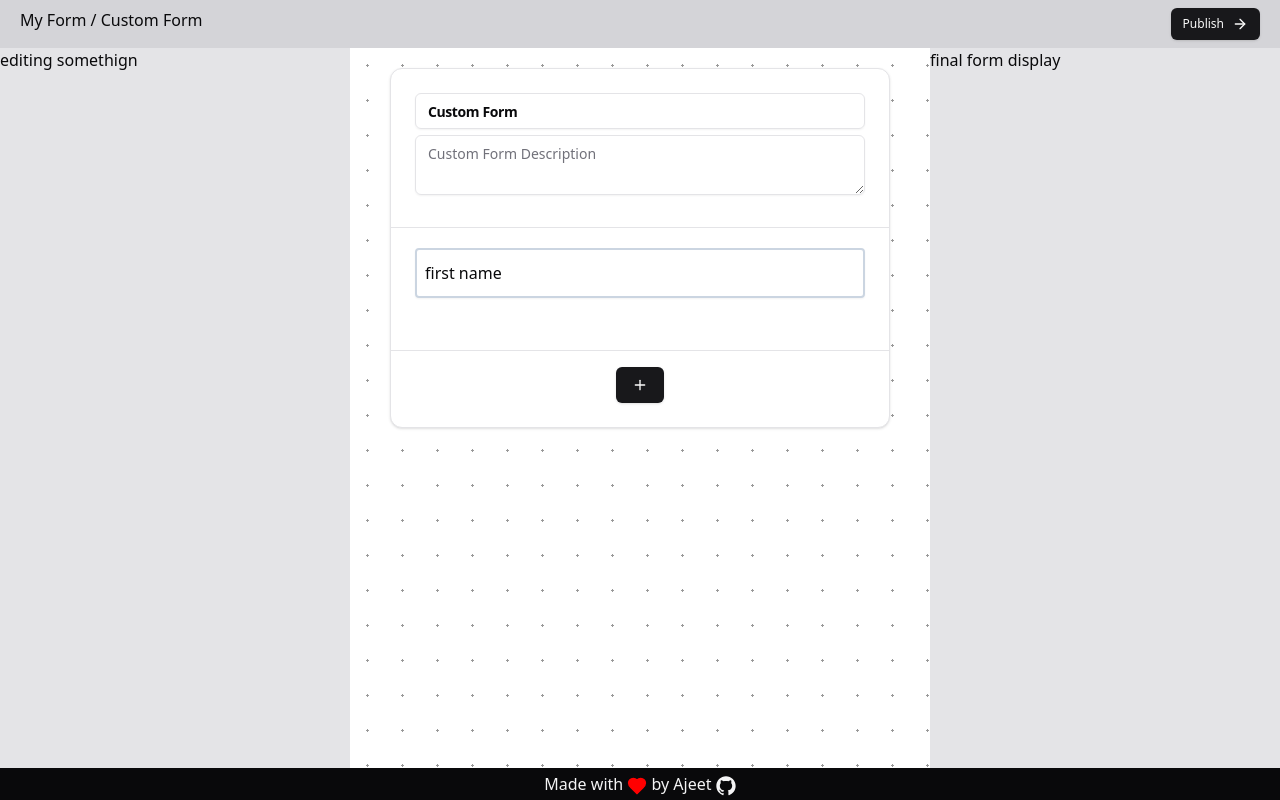
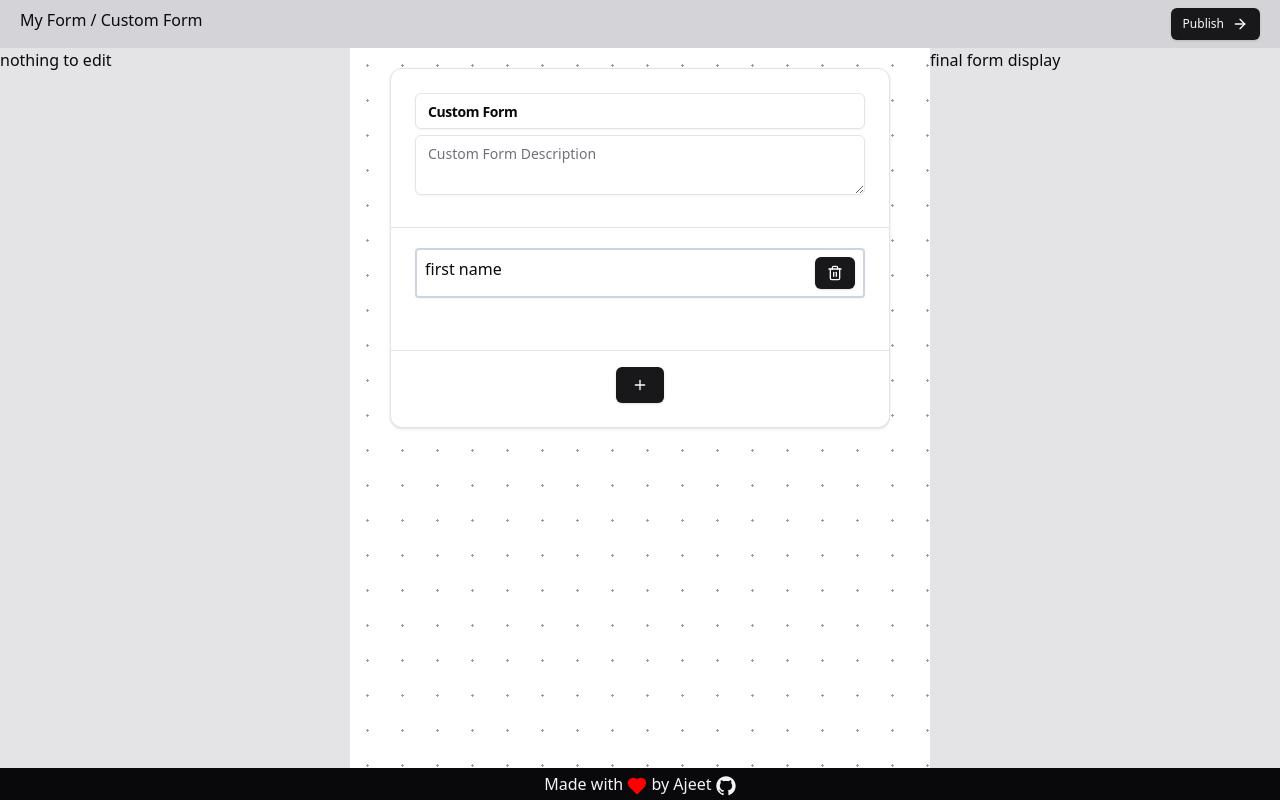
Before and after one commit to thetsajeet/form-factory, a Next.js app: page / in a window 1280 px wide. Both pictures are taken after a click on the button 640 px from the left and 327 px from the top of the page. Built offline with nearby package versions, Linux system fonts and the light colour scheme.

Commit message:
remove form element, set form element

```diff
--- /dev/null
+++ b/src/components/form-factory-ui/EditFormElement.tsx
@@ -0,0 +1,15 @@
+"use client";
+
+import useStore from "@/lib/store";
+
+export default function EditFormElement() {
+  const { currentFormElement } = useStore();
+
+  return currentFormElement ? (
+    <div>
+      editing something: {currentFormElement.id} - {currentFormElement.name}
+    </div>
+  ) : (
+    <div>nothing to edit</div>
+  );
+}
--- a/src/components/form-factory-ui/FFMain.tsx
+++ b/src/components/form-factory-ui/FFMain.tsx
@@ -1,17 +1,5 @@
-"use client";
-
-import useStore from "@/lib/store";
+import EditFormElement from "./EditFormElement";
 import FormBuilder from "./FormBuilder/FormBuilder";
-
-const EditFormElement = () => {
-  const { currentFormElement } = useStore();
-
-  return currentFormElement ? (
-    <div>editing somethign</div>
-  ) : (
-    <div>nothing to edit</div>
-  );
-};
 
 export default function FFMain() {
   return (
--- a/src/components/form-factory-ui/FormBuilder/FormStructure.tsx
+++ b/src/components/form-factory-ui/FormBuilder/FormStructure.tsx
@@ -1,10 +1,13 @@
 "use client";
 
-import useStore from "@/lib/store";
+import { Button } from "@/components/ui/button";
 import { InfoCircledIcon } from "@radix-ui/react-icons";
+import { Trash2Icon } from "lucide-react";
+import useStore, { FormElement } from "@/lib/store";
 
 export default function FormStructure() {
-  const { formElements, selectCurrentFormElement } = useStore();
+  const { formElements, selectCurrentFormElement, removeFormElement } =
+    useStore();
 
   if (formElements.length === 0)
     return (
@@ -14,13 +17,31 @@ export default function FormStructure() {
       </div>
     );
 
+  function handleRemove(
+    event: React.MouseEvent<HTMLButtonElement>,
+    el: FormElement
+  ) {
+    event?.stopPropagation();
+    removeFormElement(el);
+  }
+
   return formElements.map((el) => (
     <div
       key={el.id}
       className="border-2 rounded-sm shadow-sm border-slate-300 h-[50px] my-5 px-2 flex flex-col justify-center"
       onClick={() => selectCurrentFormElement(el)}
     >
-      {el.name}
+      <div className="w-full flex justify-between">
+        <span>{el.name}</span>
+        <Button
+          onClick={(event: React.MouseEvent<HTMLButtonElement>) =>
+            handleRemove(event, el)
+          }
+          size="sm"
+        >
+          <Trash2Icon />
+        </Button>
+      </div>
     </div>
   ));
 }
--- a/src/lib/store.ts
+++ b/src/lib/store.ts
@@ -1,14 +1,14 @@
 import { create } from "zustand";
 
-type FormElement = {
+export interface FormElement {
   id: string;
   name: string;
-};
+}
 
 type State = {
   formTitle: string;
   formDescription: string;
-  currentFormElement: FormElement;
+  currentFormElement: FormElement | null;
   formElements: FormElement[];
 };
 
@@ -23,14 +23,19 @@ type Action = {
 const useStore = create<State & Action>((set) => ({
   formTitle: "Custom Form",
   formDescription: "Custom Form Description",
-  currentFormElement: {} as FormElement,
+  currentFormElement: null,
   formElements: [],
   setFormTitle: (t: string) => set(() => ({ formTitle: t })),
   setFormDescription: (d: string) => set(() => ({ formDescription: d })),
   addFormElement: (el: FormElement) =>
     set((state) => ({ formElements: [...state.formElements, el] })),
-  removeFormElement: (el: FormElement) => {},
-  selectCurrentFormElement: (el: FormElement) => {},
+  removeFormElement: (el: FormElement) => {
+    set((state) => ({
+      formElements: [...state.formElements.filter((fe) => fe.id !== el.id)],
+    }));
+  },
+  selectCurrentFormElement: (el: FormElement) =>
+    set(() => ({ currentFormElement: el })),
 }));
 
 export default useStore;
```
